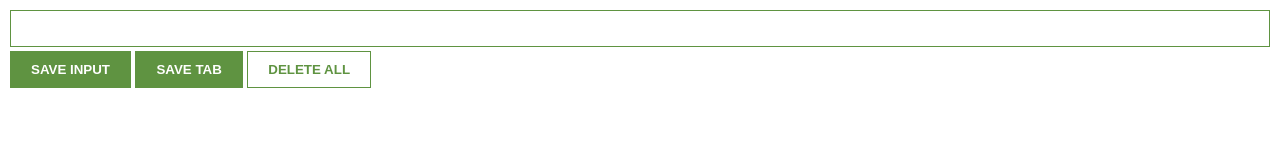
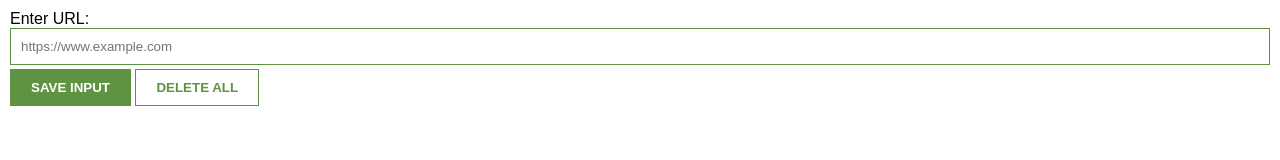
Before and after one commit to Nipuna-Lakruwan/chrome-lead-manager, a website built with Vite: page index.html in a window 1280 px wide. Built offline with nearby package versions, Linux system fonts and the light colour scheme; no server answers.

Commit message:
Add label and placeholder to input field in index.html

```diff
--- a/index.html
+++ b/index.html
@@ -3,9 +3,9 @@
         <link rel="stylesheet" href="index.css">
     </head>
     <body>
-        <input type="text" id="input-el">
+        <label>Enter URL:</label>
+        <input type="text" id="input-el" placeholder="https://www.example.com">
         <button id="input-btn">SAVE INPUT</button>
-        <button id="tab-btn">SAVE TAB</button>
         <button id="delete-btn">DELETE ALL</button>
         <ul id="ul-el">
         </ul>
```
